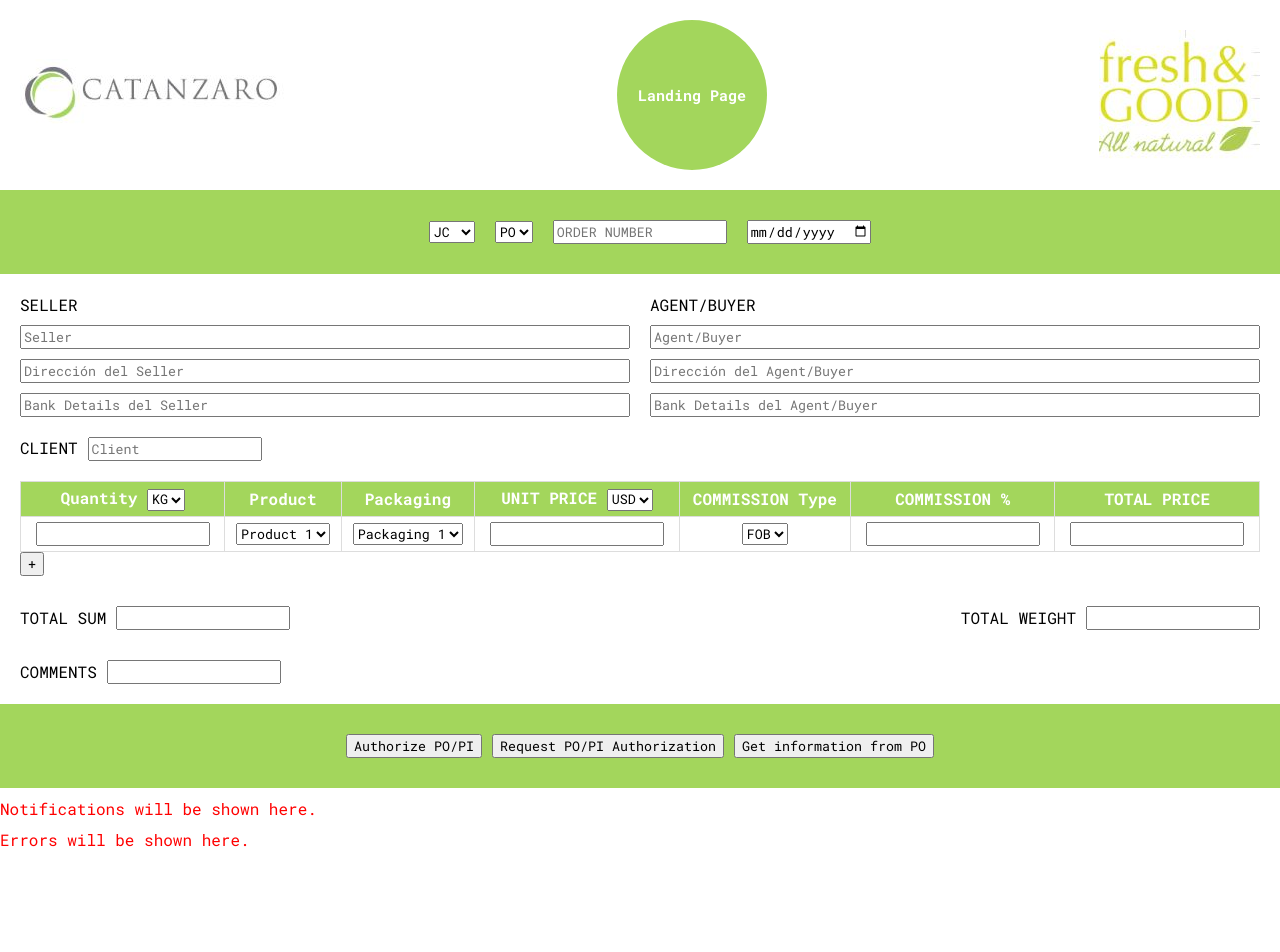
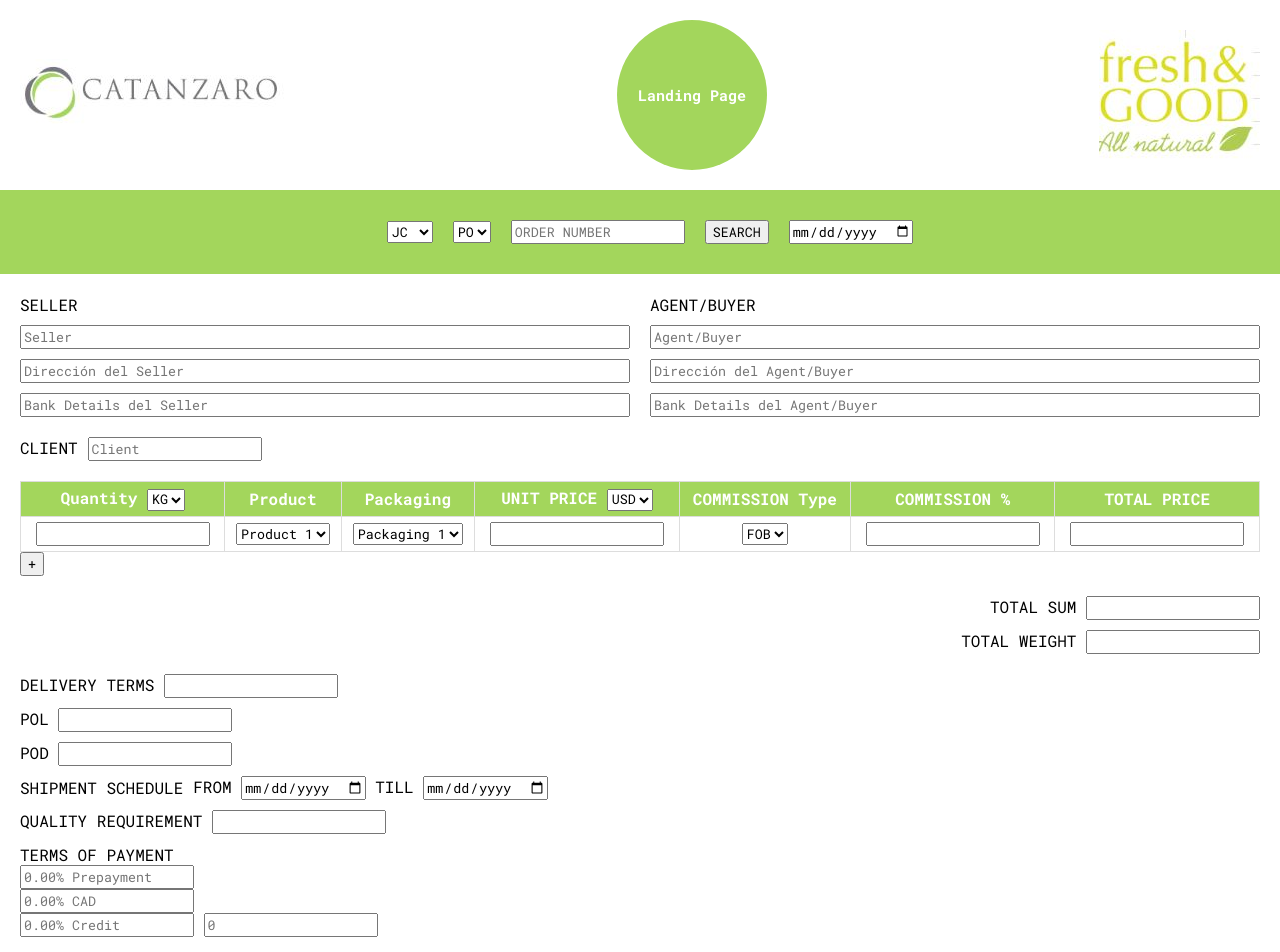
Before and after one commit to Chefunny/Catanzaro, a plain HTML site: page index2.html in a window 1280 px wide. Shown: the top 952 px of the page. Before the commit the page ends 850 px from the top, so only its background shows below. Drawn offline with Linux system fonts and the light colour scheme.

Commit message:
Ajustando elementos

```diff
--- a/index2.html
+++ b/index2.html
@@ -46,7 +46,6 @@
         background-color: white;
       }
 
-
       header {
         grid-area: header;
         background-color: #a3d65c;
@@ -57,7 +56,8 @@
       }
 
       header select,
-      header input {
+      header input,
+      header button {
         margin-left: 20px;
       }
 
@@ -122,15 +122,6 @@
         font-family: "Roboto Mono", monospace;
       }
 
-      .comments,
-      .totals {
-        grid-column: span 2;
-        display: flex;
-        justify-content: space-between;
-        align-items: center;
-        margin-top: 10px;
-      }
-
       .notifications,
       .errors {
         grid-column: span 2;
@@ -138,15 +129,29 @@
         color: red;
       }
 
-      .totals div,
-      .comments div {
+      .totals {
+        display: flex;
+        flex-direction: column;
+        justify-content: flex-start;
+        align-items: flex-end;
+        gap: 10px;
+        grid-column: span 2;
+      }
+
+      .comments,
+      .extra-info {
+        display: flex;
+        flex-direction: column;
+        justify-content: flex-start;
+        gap: 10px;
+        align-self: flex-start;
+        grid-column: span 2;
+      }
+
+      .shipment-schedule {
         display: flex;
         align-items: center;
-      }
-
-      .totals div input,
-      .comments div input {
-        margin-left: 10px;
+        gap: 10px;
       }
 
       .btn {
@@ -191,33 +196,40 @@
       input {
         font-family: "Roboto Mono", monospace;
       }
+
+      .comments input {
+        width: 100%;
+        box-sizing: border-box; /* Asegura que el padding y borde no afecten al ancho total */
+      }
+
+      .comment-container {
+        display: flex;
+        flex-direction: column;
+        gap: 10px; /* Ajusta el tamaño del espacio según sea necesario */
+      }
     </style>
   </head>
   <body>
     <div class="container">
-
-
-
-        <!--LOGOS Y BOTON LANDING PAGE-->
+      <!--LOGOS Y BOTON LANDING PAGE-->
       <div class="upper_part">
         <img src="./assets/photos/catanzaro.JPG" alt="Catanzaro" />
         <button class="btn"><a href="./index.html">Landing Page</a></button>
         <img src="./assets/photos/fgbv.JPG" alt="FGBV" />
       </div>
 
-
-
       <!--HEADER Y SELECCIONES DEL AREA, PO/PI, ORDER N, DATE-->
       <header>
         <select id="area">
-            <option value="jc">JC</option>
-            <option value="pym">PYM</option>
+          <option value="jc">JC</option>
+          <option value="pym">PYM</option>
         </select>
         <select name="po-pi">
           <option value="po">PO</option>
           <option value="pi">PI</option>
         </select>
         <input type="text" placeholder="ORDER NUMBER" />
+        <button>SEARCH</button>
         <input type="date" placeholder="ORDER DATE" />
       </header>
 
@@ -233,11 +245,7 @@
           <label for="agent">AGENT/BUYER</label>
           <input type="text" placeholder="Agent/Buyer" readonly />
           <input type="text" placeholder="Dirección del Agent/Buyer" readonly />
-          <input
-            type="text"
-            placeholder="Bank Details del Agent/Buyer"
-            readonly
-          />
+          <input type="text" placeholder="Bank Details del Agent/Buyer" readonly />
         </div>
         <div class="client">
           <label for="client">CLIENT</label>
@@ -304,8 +312,48 @@
             <input type="text" id="total-weight" readonly />
           </div>
         </div>
+        <div class="extra-info">
+          <div>
+            <label for="delivery-terms">DELIVERY TERMS</label>
+            <input type="text" id="delivery-terms" />
+          </div>
+          <div>
+            <label for="pol">POL</label>
+            <input type="text" id="pol" />
+          </div>
+          <div>
+            <label for="pod">POD</label>
+            <input type="text" id="pod" />
+          </div>
+          <div class="shipment-schedule">
+            <label for="shipment-schedule">SHIPMENT SCHEDULE</label>
+            <div>
+              <label for="from">FROM</label>
+              <input type="date" id="from" />
+              <label for="till">TILL</label>
+              <input type="date" id="till" />
+            </div>
+          </div>
+          <div>
+            <label for="quality-requirement">QUALITY REQUIREMENT</label>
+            <input type="text" id="quality-requirement" />
+          </div>
+          <div>
+            <label for="terms-of-payment">TERMS OF PAYMENT</label>
+            <div>
+              <input type="text" id="prepayment" placeholder="0.00% Prepayment" />
+            </div>
+            <div>
+              <input type="text" id="cad" placeholder="0.00% CAD" />
+            </div>
+            <div>
+              <input type="text" id="credit" placeholder="0.00% Credit" />
+              <input type="number" id="credit-days" placeholder="0" />
+            </div>
+          </div>
+        </div>
         <div class="comments">
-          <div>
+          <div class="comment-container">
             <label for="comments">COMMENTS</label>
             <input type="text" id="comments" />
           </div>
```
